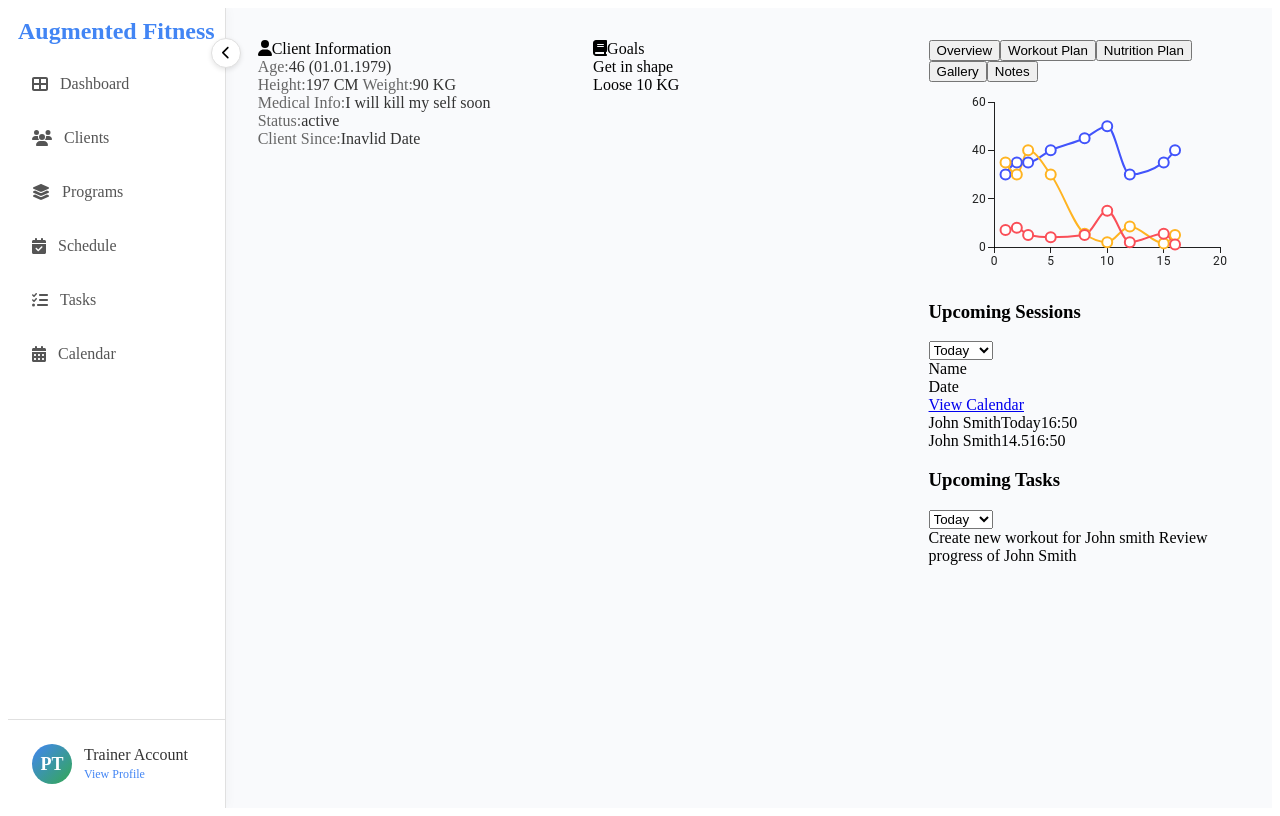
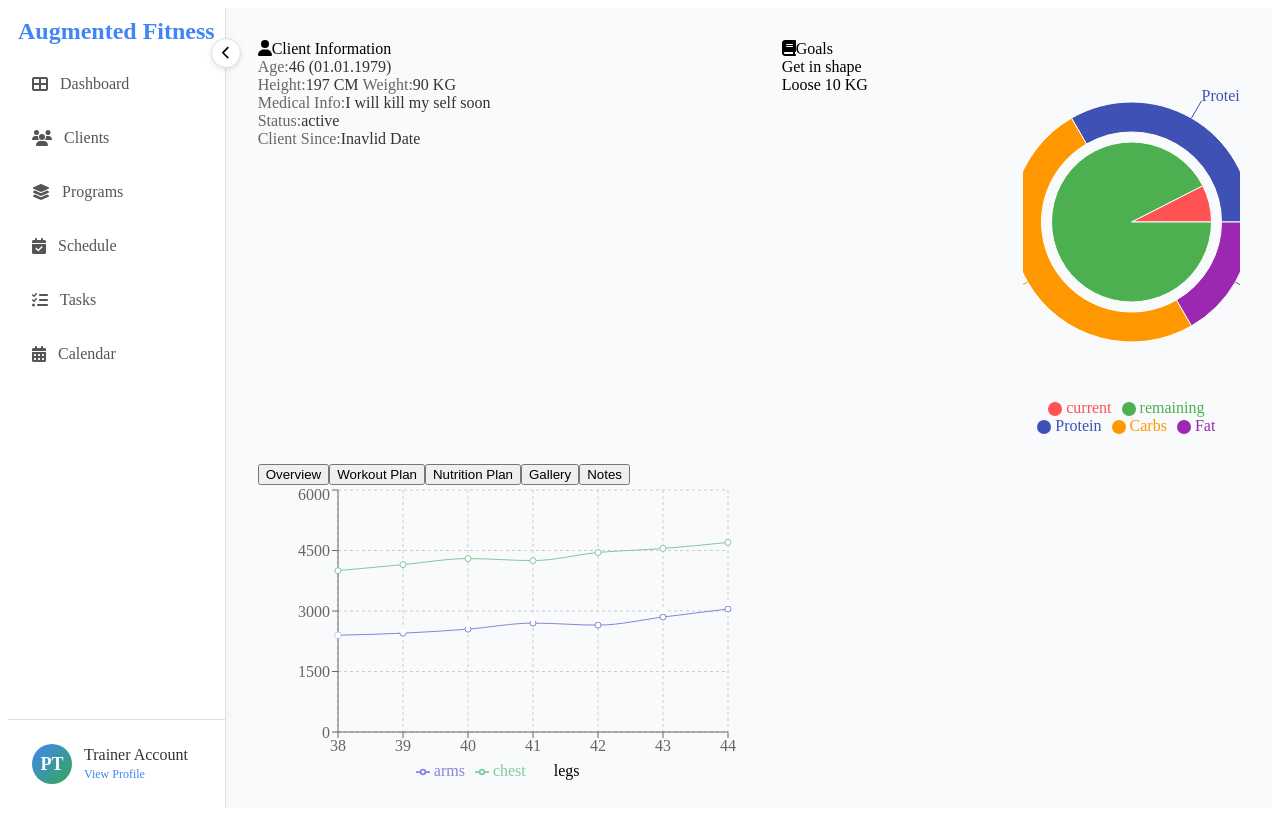
Before and after one commit to Matesor333/PT_CRM_Design_Preview, a React (Vite) app in the folder prototype/: page /prototype/src/assets/Pages/Clients/SpecificClient/SpecificClientPage.tsx in a window 1280 px wide. Built offline with nearby package versions, Linux system fonts and the light colour scheme.

Commit message:
Add nutrition and progress charts to client dashboard
Introduced a pie chart for visualizing client nutrition data and an updated line chart for progress metrics using Recharts. Integrated the nutrition chart into the specific client page to enhance data visualization.

```diff
--- a/prototype/src/assets/Pages/Clients/SpecificClient/Button-Overview.tsx
+++ b/prototype/src/assets/Pages/Clients/SpecificClient/Button-Overview.tsx
@@ -1,41 +1,77 @@
-import { LineChart } from '@mui/x-charts/LineChart';
-import DB_Upcoming_Session from "../../DashBoard/Dashboard cards/DB_Upcoming_Session.tsx";
-import DB_Upcoming_Tasks from "../../DashBoard/Dashboard cards/DB_Upcoming_Tasks.tsx";
+import { LineChart, Line, XAxis, YAxis, CartesianGrid, Tooltip, Legend } from 'recharts';
 
- function ProgressMetricsChart() {
-     /*const muscleProgressData = [
-         { month: 'Jan', chest: 250, back: 200, legs: 300, shoulders: 150, arms: 100 },
-         { month: 'Feb', chest: 300, back: 240, legs: 350, shoulders: 180, arms: 120 },
-         { month: 'Mar', chest: 350, back: 280, legs: 400, shoulders: 210, arms: 140 },
-         { month: 'Apr', chest: 400, back: 320, legs: 450, shoulders: 240, arms: 160 },
-         { month: 'May', chest: 450, back: 360, legs: 500, shoulders: 270, arms: 180 },
-         { month: 'Jun', chest: 500, back: 400, legs: 550, shoulders: 300, arms: 200 },
-     ];*/
 
-    return (
-        <div className="Overview-Progress">
-            <LineChart
-                xAxis={[{ data: [1, 2, 3, 5, 8, 10, 12, 15, 16] }]}
-                series={[
-                    {
-                        data: [30, 35, 35, 40, 45, 50,30, 35,40],
-                        valueFormatter: (value) => (value == null ? 'NaN' : value.toString()),
-                    },
-                    {
-                        data: [35, 30, 40, 30, 5.5, 2, 8.5, 1.5, 5],
-                    },
-                    {
-                        data: [7, 8, 5, 4, 5, 15, 2, 5.5, 1],
-                        valueFormatter: (value) => (value == null ? '?' : value.toString()),
-                    },
-                ]}
-                height={200}
-                margin={{ bottom: 10 }}
-            />
-            <div className="Overview-Bellow-Cards"></div>
-            <DB_Upcoming_Session/>
-            <DB_Upcoming_Tasks/>
-        </div>
-    )
+function ProgressMetricsChart() {
+    const data = [
+        {
+            week: '38',
+            chest: 4000, // Baseline week
+            arms: 2400,
+            legs: 2400,
+        },
+        {
+            week: '39',
+            chest: 4150, // Small increase in chest volume
+            arms: 2450, // Slight arms progression
+            legs: 2500, // Starting to focus on legs
+        },
+        {
+            week: '40',
+            chest: 4300, // Continued chest progress
+            arms: 2550, // Steady arms progression
+            legs: 2650, // Good leg improvement
+        },
+        {
+            week: '41',
+            chest: 4250, // Slight decrease (deload week)
+            arms: 2700, // Arms still improving despite chest deload
+            legs: 2800, // Strong leg progress
+        },
+        {
+            week: '42',
+            chest: 4450, // Post-deload rebound for chest
+            arms: 2650, // Small setback in arms (recovery needed)
+            legs: 2800, // Maintained leg performance
+        },
+        {
+            week: '43',
+            chest: 4550, // Continued chest gains
+            arms: 2850, // Significant arms breakthrough after recovery
+            legs: 3000, // Big jump in leg performance
+        },
+        {
+            week: '44',
+            chest: 4700, // Peak chest performance
+            arms: 3050, // Peak arms performance
+            legs: 3200, // Strong finishing leg performance
+        },
+    ];
+
+        return (
+
+                <LineChart
+                    width={500}
+                    height={300}
+                    data={data}
+                    margin={{
+                        top: 5,
+                        right: 30,
+                        left: 20,
+                        bottom: 5,
+                    }}
+                >
+                    <CartesianGrid strokeDasharray="3 3"/>
+                    <XAxis dataKey="week"/>
+                    <YAxis/>
+                    <Tooltip/>
+                    <Legend/>
+                    <Line type="monotone" dataKey="arms" stroke="#8884d8" activeDot={{r: 8}}/>
+                    <Line type="monotone" dataKey="chest" stroke="#82ca9d"/>
+                    <Line type="monotone" dataKey="legs" stroke="##7D54AD"/>
+                </LineChart>
+
+
+        )
+
 }
 export default ProgressMetricsChart;
--- a/prototype/src/assets/Pages/Clients/SpecificClient/ClientNutritionWheel.tsx
+++ b/prototype/src/assets/Pages/Clients/SpecificClient/ClientNutritionWheel.tsx
@@ -0,0 +1,89 @@
+import { PieChart, Pie, Cell, Tooltip, Legend, ResponsiveContainer } from 'recharts';
+
+const nutritionData = {
+    calories: [
+        { value: 150, name: "current" }, // Current calorie intake
+        { value: 1850, name: "remaining" },   // Remaining calories
+    ],
+    macros: [
+        { id: 0, value: 120, label: 'Protein', color: '#3f51b5', unit: 'g', target: 140 },
+        { id: 1, value: 180, label: 'Carbs', color: '#ff9800', unit: 'g', target: 200 },
+        { id: 2, value: 60, label: 'Fat', color: '#9c27b0', unit: 'g', target: 70 }
+    ]
+};
+
+// Colors for the calorie chart
+const CALORIE_COLORS = ['#FF5252', '#4CAF50']; // Red for consumed, green for remaining
+
+// Custom tooltip to show additional information
+const CustomTooltip = ({ active, payload }: { active?: boolean; payload?: any[] }) => {
+    if (active && payload && payload.length) {
+        const data = payload[0].payload;
+
+        if (data.label) { // Macro data
+            return (
+                <div style={{ background: 'white', padding: '10px', border: '1px solid #ccc', borderRadius: '4px' }}>
+                    <p><strong>{data.label}:</strong> {data.value}{data.unit}</p>
+                    <p>Target: {data.target}{data.unit}</p>
+                    <p>Progress: {Math.round((data.value / data.target) * 100)}%</p>
+                </div>
+            );
+        } else { // Calorie data
+            //const totalCalories = 2000; // Daily limit
+
+            return (
+                <div style={{ background: 'white', padding: '10px', border: '1px solid #ccc', borderRadius: '4px' }}>
+                    {data.name === 'current' ?
+                        <p><strong>Consumed:</strong> {data.value} cal</p> :
+                        <p><strong>Remaining:</strong> {data.value} cal</p>
+                    }
+                    <p>Daily limit: 2000 cal</p>
+                </div>
+            );
+        }
+    }
+    return null;
+};
+
+const NutritionChart = () => {
+    return (
+        <ResponsiveContainer width="100%" height={400}>
+            <PieChart>
+                {/* Inner pie for calories */}
+                <Pie
+                    data={nutritionData.calories}
+                    dataKey="value"
+                    nameKey="name"
+                    cx="50%"
+                    cy="50%"
+                    outerRadius={80}
+                >
+                    {nutritionData.calories.map((_entry, index) => (
+                        <Cell key={`cell-${index}`} fill={CALORIE_COLORS[index % CALORIE_COLORS.length]} />
+                    ))}
+                </Pie>
+
+                {/* Outer pie for macros */}
+                <Pie
+                    data={nutritionData.macros}
+                    dataKey="value"
+                    nameKey="label"
+                    cx="50%"
+                    cy="50%"
+                    innerRadius={90}
+                    outerRadius={120}
+                    label={({label, value}) => `${label}: ${value}g`}
+                >
+                    {nutritionData.macros.map((entry, index) => (
+                        <Cell key={`cell-${index}`} fill={entry.color} />
+                    ))}
+                </Pie>
+
+                <Tooltip content={<CustomTooltip />} />
+                <Legend />
+            </PieChart>
+        </ResponsiveContainer>
+    );
+};
+
+export default NutritionChart;
--- a/prototype/src/assets/Pages/Clients/SpecificClient/SpecificClientPage.tsx
+++ b/prototype/src/assets/Pages/Clients/SpecificClient/SpecificClientPage.tsx
@@ -2,6 +2,8 @@
 import ClientInformation from "./ClientInformation.tsx";
 import Goals from "./ClientsGoals.tsx";
 import ClientOverwie from "./ClientOverwie.tsx";
+
+import NutritionChart from "./ClientNutritionWheel.tsx";
 
 
 function SpecificClientPage() {
@@ -10,7 +12,7 @@ function SpecificClientPage() {
         <div className="dashboard-grid">
             <ClientInformation/>
             <Goals/>
-
+            <NutritionChart/>
             <ClientOverwie/>
 
         </div>
```
